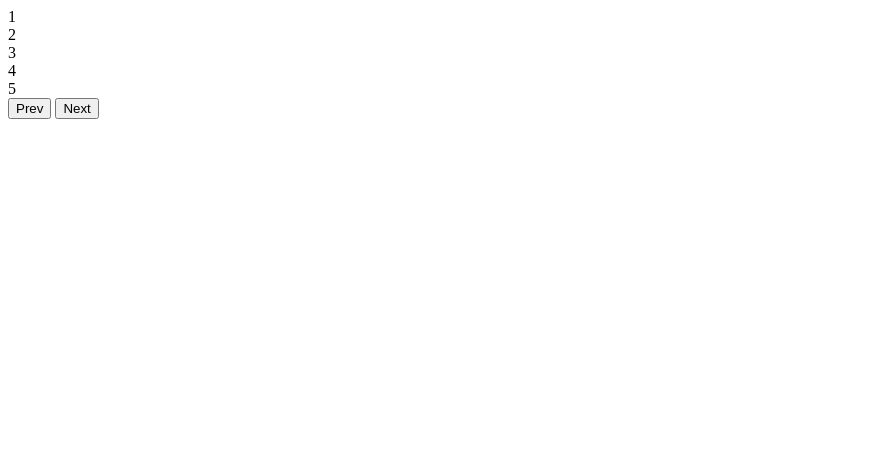
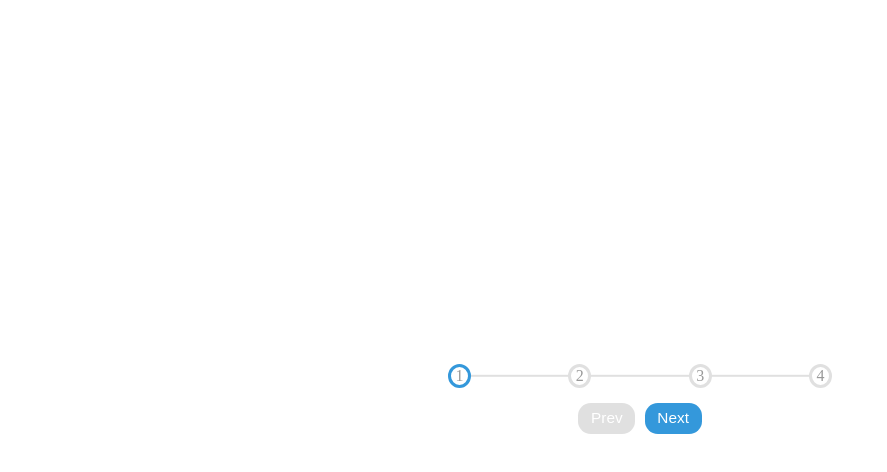
Before and after one commit to shaikrasheed99/progress-steps, a plain HTML site: page index.html in a window 1280 px wide. Shown: the whole page, without its empty margins (0-887 px from the left). Drawn offline with Linux system fonts and the light colour scheme.

Commit message:
Add. CSS styles

```diff
--- a/index.html
+++ b/index.html
@@ -4,20 +4,20 @@
         <meta charset="UTF-8">
         <meta http-equiv="X-UA-Compatible" content="IE=edge">
         <meta name="viewport" content="width=device-width, initial-scale=1.0">
+        <link rel="stylesheet" href="styles.css">
         <title>Progress Steps</title>
     </head>
     <body>
         <div class="container">
             <div class="progress-container">
-                <div class="progess" id="progress"></div>
+                <div class="progress-line" id="progress"></div>
                 <div class="circle active">1</div>
                 <div class="circle">2</div>
                 <div class="circle">3</div>
                 <div class="circle">4</div>
-                <div class="circle">5</div>
             </div>
 
-            <button class="btn" id="prev">Prev</button>
+            <button class="btn" id="prev" disabled>Prev</button>
             <button class="btn" id="next">Next</button>
         </div>
     </body>
--- /dev/null
+++ b/styles.css
@@ -0,0 +1,94 @@
+* {
+    box-sizing: border-box;
+}
+
+:root {
+    --line-border-fill: #3498db;
+    --line-border-empty: #e0e0e0;
+}
+
+body {
+    height: 100vh;
+    display: flex;
+    align-items: center;
+    justify-content: center;
+    margin: 0;
+    overflow: hidden;
+}
+
+.container {
+    text-align: center;
+}
+
+.progress-container {
+    max-width: 100%;
+    width: 30vw;
+    margin-bottom: 1vw;
+    display: flex;
+    justify-content: space-between;
+    position: relative;
+}
+
+.progress-container::before {
+    content: "";
+    width: 100%;
+    height: 0.3vh;
+    background-color: var(--line-border-empty);
+    position: absolute;
+    top: 50%;
+    left: 0;
+    z-index: -1;
+    transform: translateY(-50%);
+}
+
+.progress-line {
+    width: 0;
+    height: 0.4vh;
+    background-color: var(--line-border-fill);
+    position: absolute;
+    top: 50%;
+    left: 0;
+    z-index: -1;
+    transform: translateY(-50%);
+    transition: 0.5s ease;
+}
+
+.circle {
+    background-color: #fff;
+    color: #999;
+    width: 1.8vw;
+    border: 3px solid var(--line-border-empty);
+    border-radius: 50%;
+    display: flex;
+    justify-content: center;
+    align-items: center;
+    transition: 0.5s ease;
+}
+
+.circle.active {
+    border-color: var(--line-border-fill);
+}
+
+.btn {
+    background-color: var(--line-border-fill);
+    color: #fff;
+    border: 0;
+    border-radius: 1vw;
+    cursor: pointer;
+    padding: 0.5vw 1vw;
+    margin: 0.2vw;
+    font-size: 1.2vw;
+}
+
+.btn:active {
+    transform: scale(0.98);
+}
+
+.btn:focus {
+    outline: 0;
+}
+
+.btn:disabled {
+    background-color: var(--line-border-empty);
+    cursor: not-allowed;
+}
```
